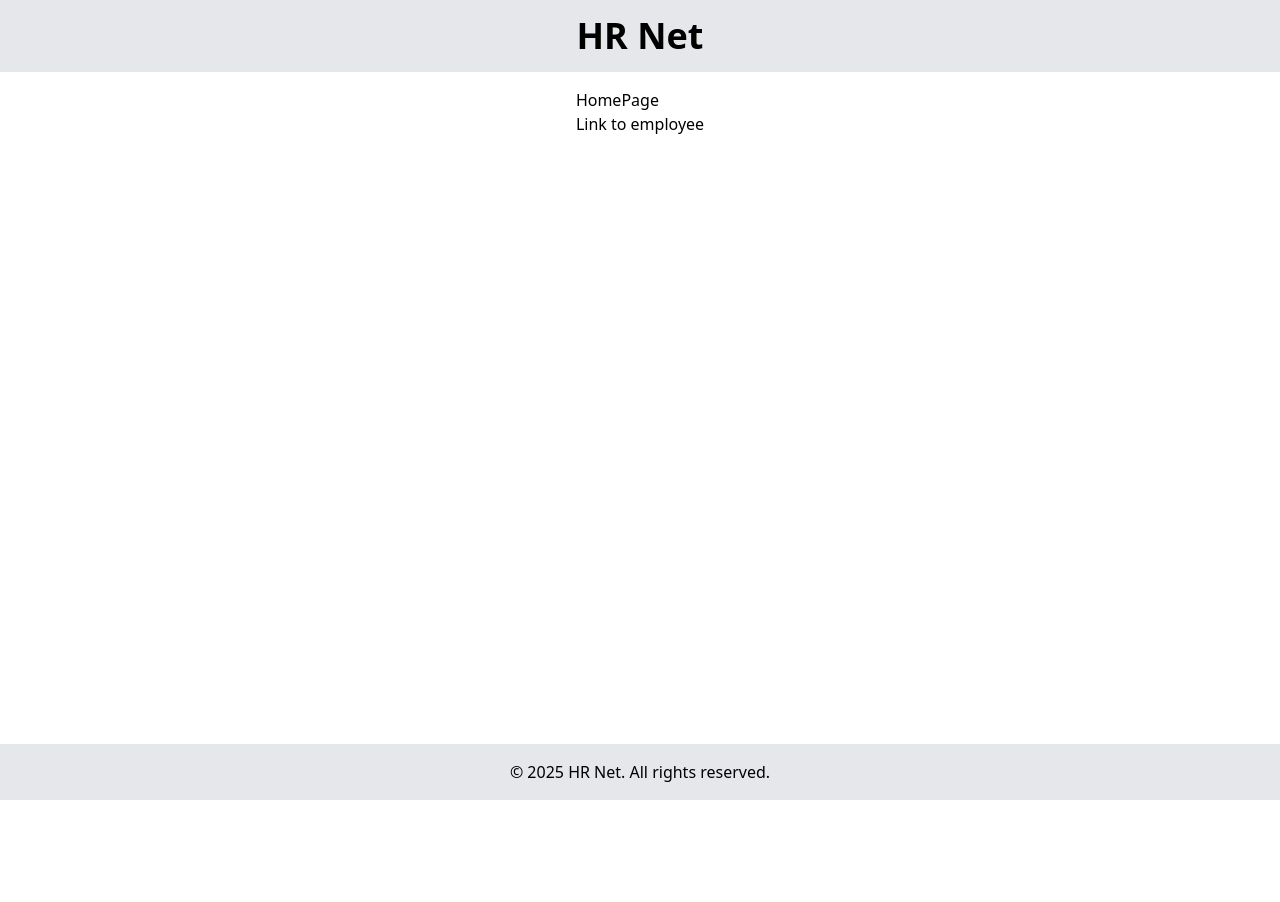
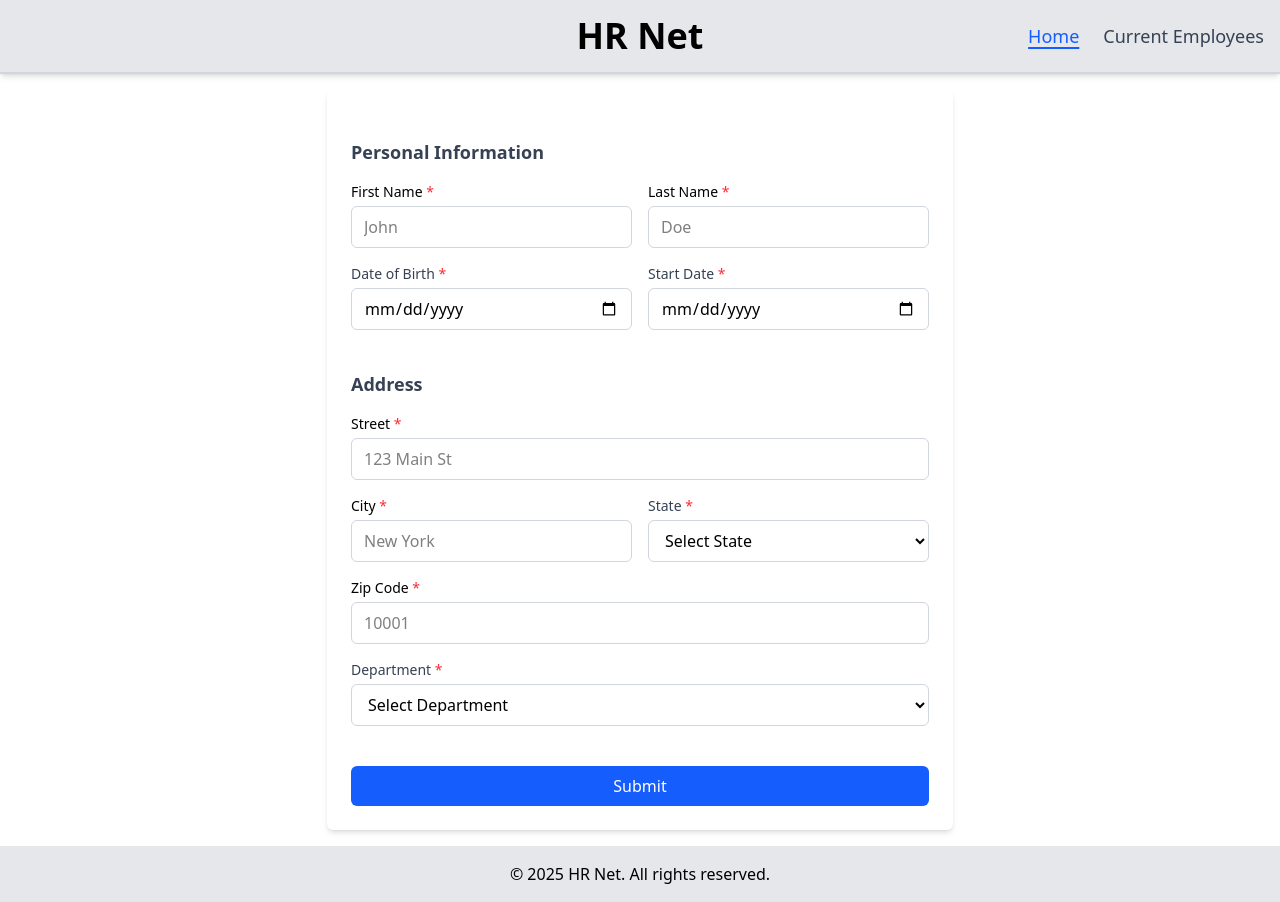
Before and after one commit to GaetanRedoutez/HRNet-React, a React (Vite) app: page / in a window 1280 px wide. Before the commit the page ends 800 px from the top, so only its background shows below. Built offline with nearby package versions, Linux system fonts and the light colour scheme.

Commit message:
feat: enhance layout and navigation in Header, implement EmployeeForm with validation, and add form components for date, input, and select

```diff
--- /dev/null
+++ b/src/components/form/DateSelect.jsx
@@ -0,0 +1,22 @@
+export const DateSelect = ({ label, name, max, min, required = false }) => {
+  return (
+    <div className="mb-4">
+      <label
+        htmlFor={name}
+        className="mb-1 block text-sm font-medium text-gray-700"
+      >
+        {label} {required && <span className="text-red-500">*</span>}
+      </label>
+
+      <input
+        id={name}
+        name={name}
+        type="date"
+        max={max}
+        min={min}
+        required={required}
+        className="w-full rounded-md border border-gray-300 px-3 py-2 focus:ring-blue-500"
+      />
+    </div>
+  );
+};
--- /dev/null
+++ b/src/components/form/Input.jsx
@@ -0,0 +1,30 @@
+export const Input = ({
+  label,
+  name,
+  type = "text",
+  placeholder,
+  required = false,
+  minLength,
+  maxLength,
+  pattern,
+}) => {
+  return (
+    <div className="mb-4">
+      <label htmlFor={name} className="mb-1 block text-sm font-medium">
+        {label} {required && <span className="text-red-500">*</span>}
+      </label>
+
+      <input
+        id={name}
+        name={name}
+        type={type}
+        placeholder={placeholder}
+        required={required}
+        minLength={minLength}
+        maxLength={maxLength}
+        pattern={pattern}
+        className="w-full rounded-md border border-gray-300 px-3 py-2 focus:ring-blue-500"
+      />
+    </div>
+  );
+};
--- /dev/null
+++ b/src/components/form/Select.jsx
@@ -0,0 +1,26 @@
+export const Select = ({ label, name, options = [], required = false }) => {
+  return (
+    <div className="mb-4">
+      <label
+        htmlFor={name}
+        className="mb-1 block text-sm font-medium text-gray-700"
+      >
+        {label} {required && <span className="text-red-500">*</span>}
+      </label>
+
+      <select
+        id={name}
+        name={name}
+        required={required}
+        className="w-full rounded-md border border-gray-300 px-3 py-2 focus:ring-blue-500"
+      >
+        <option value="">Select {label}</option>
+        {options.map((o) => (
+          <option key={o.value} value={o.value}>
+            {o.label}
+          </option>
+        ))}
+      </select>
+    </div>
+  );
+};
--- /dev/null
+++ b/src/components/home/EmployeeForm.jsx
@@ -0,0 +1,138 @@
+import { toast, ToastContainer } from "react-toastify";
+import { departments } from "../../utils/departments";
+import { states } from "../../utils/states";
+import { DateSelect } from "../form/DateSelect";
+import { Input } from "../form/Input";
+import { Select } from "../form/Select";
+
+export const EmployeeForm = () => {
+  const getMinDate = () => {
+    const today = new Date();
+    const minDate = new Date(
+      today.getFullYear() - 18,
+      today.getMonth(),
+      today.getDate(),
+    );
+    return minDate.toISOString().split("T")[0];
+  };
+
+  const getMaxDate = () => {
+    const today = new Date();
+    const maxDate = new Date(
+      today.getFullYear() - 100,
+      today.getMonth(),
+      today.getDate(),
+    );
+
+    return maxDate.toISOString().split("T")[0];
+  };
+
+  const onSubmit = (e) => {
+    e.preventDefault();
+    const formData = new FormData(e.target);
+    const newEmployee = Object.fromEntries(formData.entries());
+    const storedEmployees = JSON.parse(localStorage.getItem("employees")) || [];
+    const exists = storedEmployees.some(
+      (emp) =>
+        emp.firstName === newEmployee.firstName &&
+        emp.lastName === newEmployee.lastName &&
+        emp.dateOfBirth === newEmployee.dateOfBirth,
+    );
+
+    if (exists) {
+      toast.error("Employee already exists!");
+    } else {
+      toast.success("Employee created successfully!");
+      storedEmployees.push(newEmployee);
+      localStorage.setItem("employees", JSON.stringify(storedEmployees));
+    }
+
+    e.target.reset();
+  };
+
+  return (
+    <form
+      className="mx-auto max-w-2xl rounded-md bg-white p-6 shadow-md"
+      onSubmit={onSubmit}
+    >
+      <h3 className="mt-6 mb-4 text-lg font-semibold text-gray-700">
+        Personal Information
+      </h3>
+
+      <div className="grid grid-cols-1 gap-4 md:grid-cols-2">
+        <Input
+          name="firstName"
+          label="First Name"
+          placeholder="John"
+          required
+          minLength={2}
+        />
+
+        <Input
+          label="Last Name"
+          name="lastName"
+          placeholder="Doe"
+          required
+          minLength={2}
+        />
+      </div>
+
+      <div className="grid grid-cols-1 gap-4 md:grid-cols-2">
+        <DateSelect
+          label="Date of Birth"
+          name="dateOfBirth"
+          max={getMinDate()}
+          min={getMaxDate()}
+          required
+        />
+
+        <DateSelect label="Start Date" name="startDate" required />
+      </div>
+
+      <h2 className="mt-6 mb-4 text-lg font-semibold text-gray-700">Address</h2>
+
+      <Input
+        label="Street"
+        name="street"
+        placeholder="123 Main St"
+        required
+        minLength={2}
+      />
+
+      <div className="grid grid-cols-1 gap-4 md:grid-cols-2">
+        <Input
+          label="City"
+          name="city"
+          placeholder="New York"
+          required
+          minLength={2}
+        />
+
+        <Select label="State" name="state" options={states} required />
+      </div>
+
+      <Input
+        label="Zip Code"
+        name="zipCode"
+        placeholder="10001"
+        required
+        pattern="\d{5}"
+      />
+
+      <Select
+        label="Department"
+        name="department"
+        options={departments}
+        required
+      />
+
+      <button
+        type="submit"
+        className="mt-6 w-full rounded-md bg-blue-600 px-4 py-2 font-medium text-white transition-colors hover:bg-blue-700 focus:ring-2 focus:ring-blue-500 focus:ring-offset-2 focus:outline-none"
+      >
+        Submit
+      </button>
+      <ToastContainer />
+    </form>
+  );
+};
--- a/src/components/layout/Header.jsx
+++ b/src/components/layout/Header.jsx
@@ -1,7 +1,35 @@
 export const Header = () => {
+  const currentPath = window.location.pathname;
+
   return (
-    <div className="text-4xl font-bold flex items-center justify-center w-full p-4 bg-gray-200">
-      <h1>HR Net</h1>
+    <div className="grid w-full grid-cols-3 items-center border-b-2 border-gray-300 bg-gray-200 shadow-md">
+      <div className="col-start-2 flex w-full items-center justify-center p-4 text-4xl font-bold">
+        <h1>HR Net</h1>
+      </div>
+      <nav>
+        <div className="flex w-full items-center justify-end gap-6 p-4 text-lg">
+          <a
+            href="/"
+            className={`font-medium transition-all duration-200 ${
+              currentPath === "/"
+                ? "text-blue-600 underline decoration-2 underline-offset-4"
+                : "text-gray-700 underline-offset-4 hover:text-blue-600 hover:underline"
+            }`}
+          >
+            Home
+          </a>
+          <a
+            href="/current-employees"
+            className={`font-medium transition-all duration-200 ${
+              currentPath === "/current-employees"
+                ? "text-blue-600 underline decoration-2 underline-offset-4"
+                : "text-gray-700 underline-offset-4 hover:text-blue-600 hover:underline"
+            }`}
+          >
+            Current Employees
+          </a>
+        </div>
+      </nav>
     </div>
   );
 };
--- a/src/pages/home/index.jsx
+++ b/src/pages/home/index.jsx
@@ -1,8 +1,9 @@
+import { EmployeeForm } from "../../components/home/EmployeeForm";
+
 export const HomePage = () => {
   return (
     <div>
-      <div>HomePage</div>
-      <a href="/current-employees">Link to employee</a>
+      <EmployeeForm />
     </div>
   );
 };
--- /dev/null
+++ b/src/utils/departments.js
@@ -0,0 +1,7 @@
+  export const departments = [
+    { value: "sales", label: "Sales" },
+    { value: "marketing", label: "Marketing" },
+    { value: "engineering", label: "Engineering" },
+    { value: "hr", label: "Human Resources" },
+    { value: "legal", label: "Legal" }
+  ];
--- /dev/null
+++ b/src/utils/states.js
@@ -0,0 +1,61 @@
+  export const states = [
+    { value: "AL", label: "Alabama" },
+    { value: "AK", label: "Alaska" },
+    { value: "AS", label: "American Samoa" },
+    { value: "AZ", label: "Arizona" },
+    { value: "AR", label: "Arkansas" },
+    { value: "CA", label: "California" },
+    { value: "CO", label: "Colorado" },
+    { value: "CT", label: "Connecticut" },
+    { value: "DE", label: "Delaware" },
+    { value: "DC", label: "District Of Columbia" },
+    { value: "FM", label: "Federated States Of Micronesia" },
+    { value: "FL", label: "Florida" },
+    { value: "GA", label: "Georgia" },
+    { value: "GU", label: "Guam" },
+    { value: "HI", label: "Hawaii" },
+    { value: "ID", label: "Idaho" },
+    { value: "IL", label: "Illinois" },
+    { value: "IN", label: "Indiana" },
+    { value: "IA", label: "Iowa" },
+    { value: "KS", label: "Kansas" },
+    { value: "KY", label: "Kentucky" },
+    { value: "LA", label: "Louisiana" },
+    { value: "ME", label: "Maine" },
+    { value: "MH", label: "Marshall Islands" },
+    { value: "MD", label: "Maryland" },
+    { value: "MA", label: "Massachusetts" },
+    { value: "MI", label: "Michigan" },
+    { value: "MN", label: "Minnesota" },
+    { value: "MS", label: "Mississippi" },
+    { value: "MO", label: "Missouri" },
+    { value: "MT", label: "Montana" },
+    { value: "NE", label: "Nebraska" },
+    { value: "NV", label: "Nevada" },
+    { value: "NH", label: "New Hampshire" },
+    { value: "NJ", label: "New Jersey" },
+    { value: "NM", label: "New Mexico" },
+    { value: "NY", label: "New York" },
+    { value: "NC", label: "North Carolina" },
+    { value: "ND", label: "North Dakota" },
+    { value: "MP", label: "Northern Mariana Islands" },
+    { value: "OH", label: "Ohio" },
+    { value: "OK", label: "Oklahoma" },
+    { value: "OR", label: "Oregon" },
+    { value: "PW", label: "Palau" },
+    { value: "PA", label: "Pennsylvania" },
+    { value: "PR", label: "Puerto Rico" },
+    { value: "RI", label: "Rhode Island" },
+    { value: "SC", label: "South Carolina" },
+    { value: "SD", label: "South Dakota" },
+    { value: "TN", label: "Tennessee" },
+    { value: "TX", label: "Texas" },
+    { value: "UT", label: "Utah" },
+    { value: "VT", label: "Vermont" },
+    { value: "VI", label: "Virgin Islands" },
+    { value: "VA", label: "Virginia" },
+    { value: "WA", label: "Washington" },
+    { value: "WV", label: "West Virginia" },
+    { value: "WI", label: "Wisconsin" },
+    { value: "WY", label: "Wyoming" }
+  ];
```
